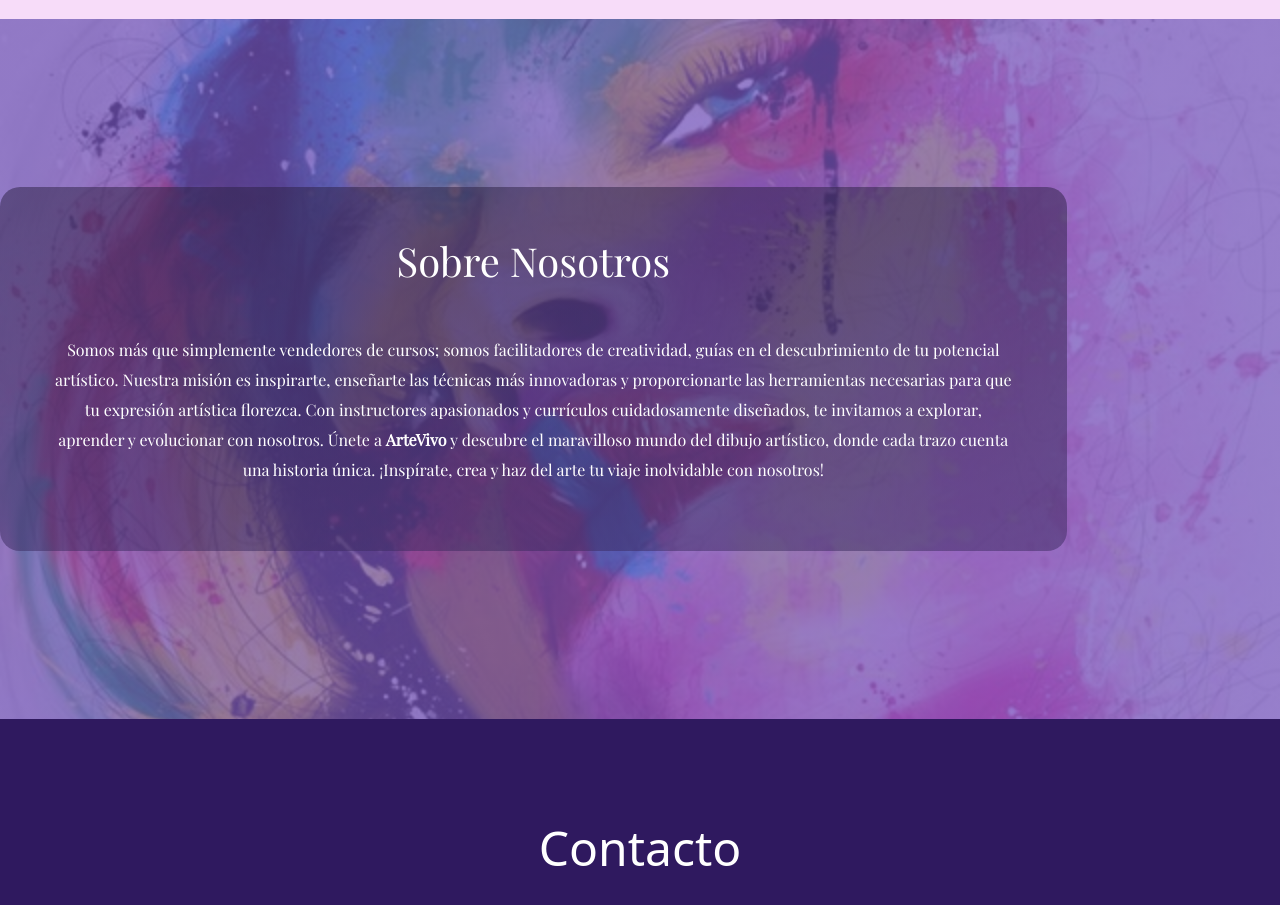
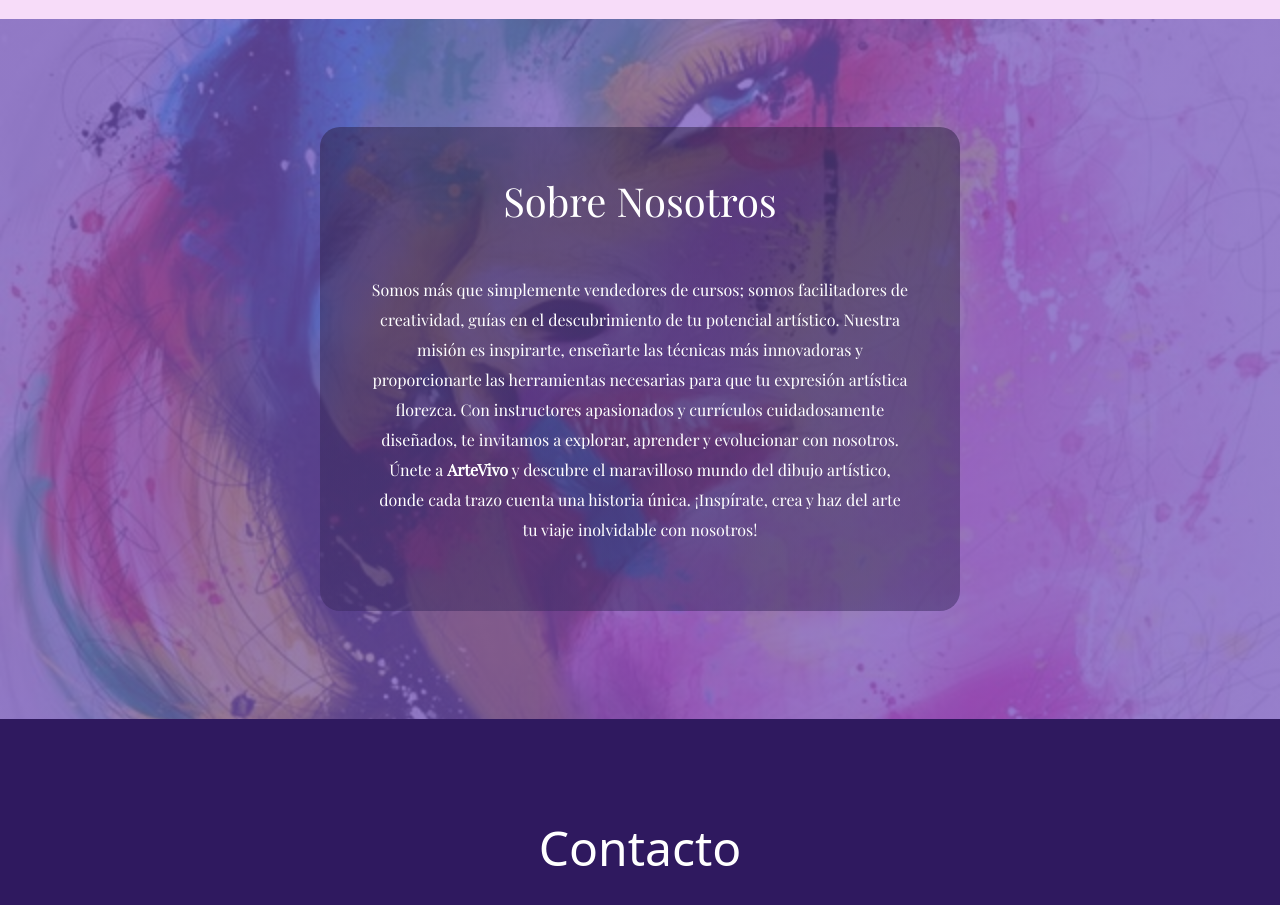
Before and after one commit to Samuuduarte12/ArteVivo, a plain HTML site: page index.html in a window 1280 px wide. Shown: the part 1800-2705 px from the top of the page. Drawn offline with nearby package versions, Linux system fonts and the light colour scheme.

Commit message:
centre la seccion sobre nosotros

```diff
--- a/index.html
+++ b/index.html
@@ -106,7 +106,7 @@
     <section class="sectionSobreNosotros container-fluid" style="background-color: aqua;">
         <div class="row">
           <div class="col-3"></div>
-          <div class="col-6 col-sm-10" id="Sobre-Nosotros">
+          <div class="col-6" id="Sobre-Nosotros">
             <h2>Sobre Nosotros</h2>
             <p>Somos más que simplemente vendedores de cursos; somos facilitadores de creatividad, guías en el descubrimiento de tu potencial artístico. Nuestra misión es inspirarte, enseñarte las técnicas más innovadoras y proporcionarte las herramientas necesarias para que tu expresión artística florezca. Con instructores apasionados y currículos cuidadosamente diseñados, te invitamos a explorar, aprender y evolucionar con nosotros. Únete a <B>ArteVivo</B> y descubre el maravilloso mundo del dibujo artístico, donde cada trazo cuenta una historia única. ¡Inspírate, crea y haz del arte tu viaje inolvidable con nosotros!</p>
           </div>
```
